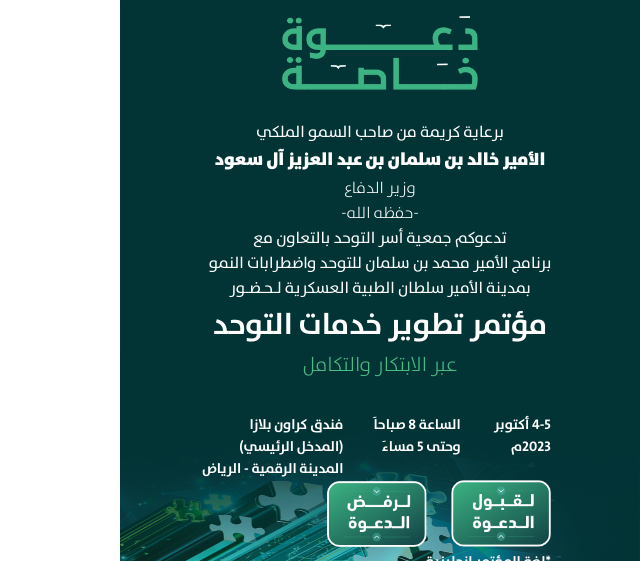
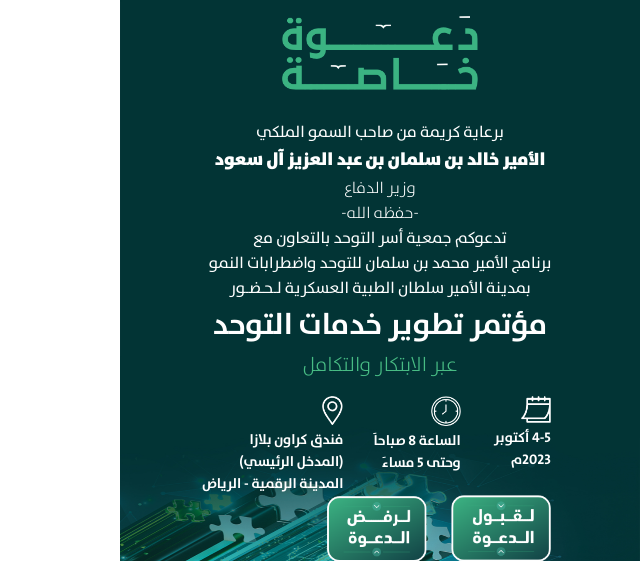
Before and after one commit to RababMusa/invitation, a plain HTML site: page index.html in a window 1280 px wide. Shown: the top 561 px of the page, without its empty margins (640-1280 px from the left). Drawn offline with Linux system fonts and the light colour scheme.

Commit message:
Update index.html

```diff
--- a/index.html
+++ b/index.html
@@ -29,21 +29,21 @@
                 <div class="details">
                     <div>
                         <div class="img-details">
-                            <img src="img/_Group_ 1.png" alt="">
+                            <img src="img/icon1.png" alt="">
                         </div>
                         <p class="text-details">4-5 أكتوبر</p>
                         <p class="text-details">2023م</p>
                     </div>
                     <div>
                         <div class="img-details">
-                            <img src="img/_Group_ 2.png" alt="">
+                            <img src="img/icon2.png" alt="">
                         </div>
                         <p class="text-details">الساعة 8 صباحاَ</p>
                         <p class="text-details">وحتى 5 مساءَ</p>
                     </div>
                     <div>
                         <div class="img-details img-location">
-                            <img src="img/_Group_3.png" alt="">
+                            <img src="img/icon3.png" alt="">
                         </div>
                         <p class="text-details">فندق كراون بلازا</p>
                         <p class="text-details">(المدخل الرئيسي)</p>
```
